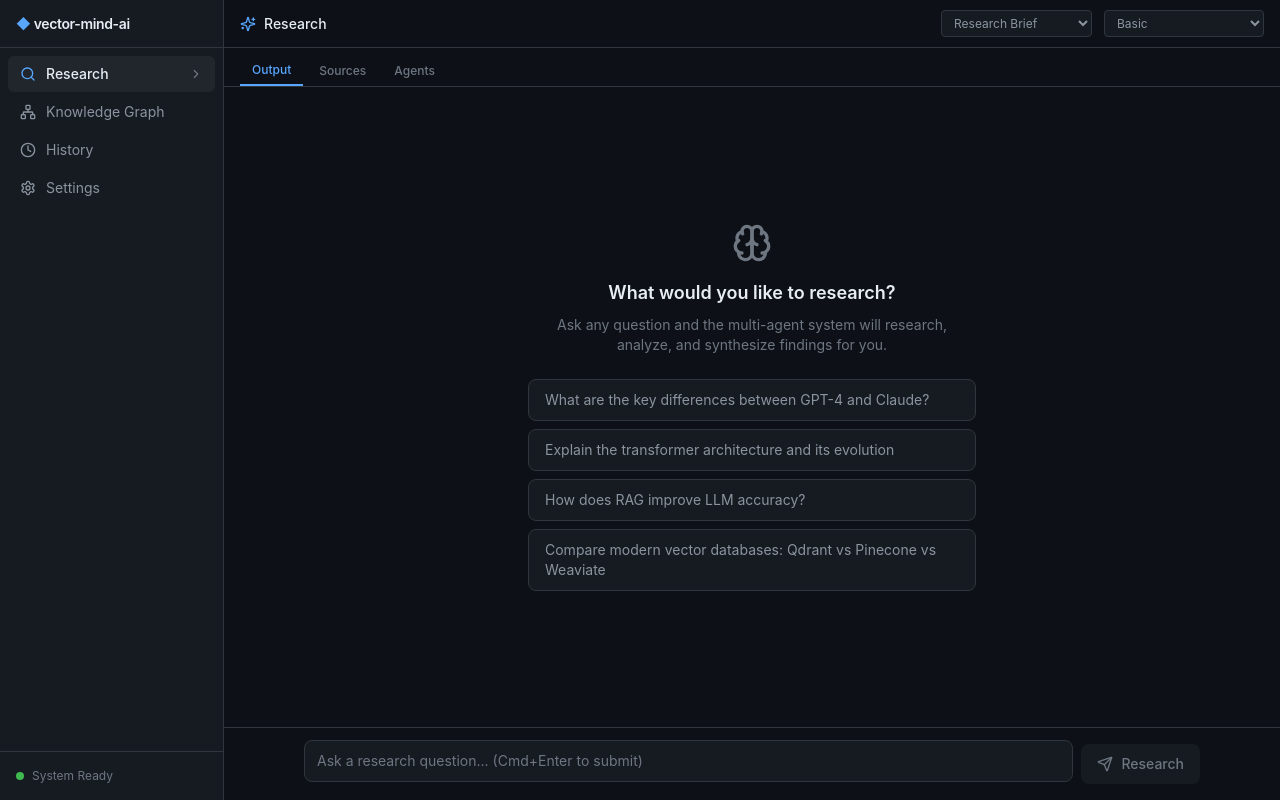
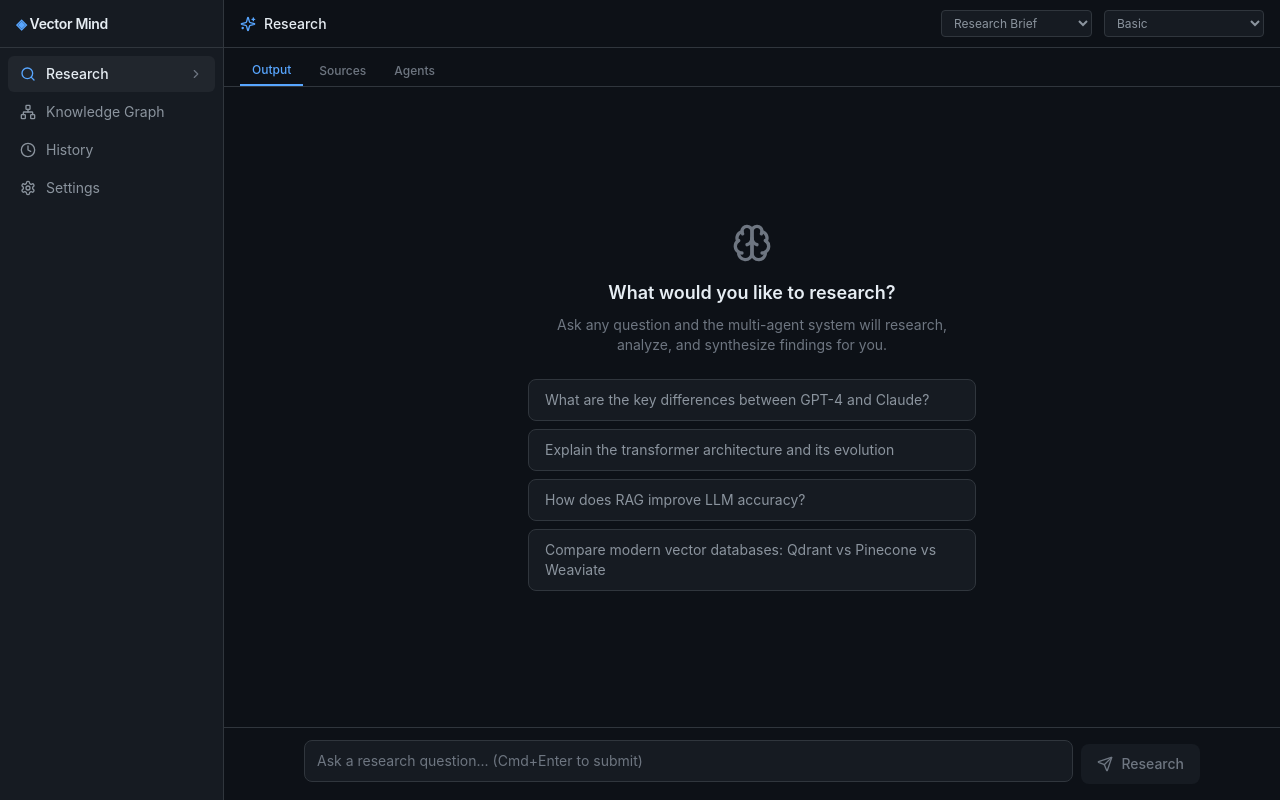
Before and after one commit to C0deRhin0/vector-mind-ai, a React (Vite) app in the folder codebase/frontend/: page / in a window 1280 px wide. Built offline with nearby package versions, Linux system fonts and the light colour scheme.

Commit message:
refactor(layout): rebrand sidebar to "Vector Mind" and remove decorative footer

```diff
--- a/codebase/frontend/src/components/Layout.jsx
+++ b/codebase/frontend/src/components/Layout.jsx
@@ -16,7 +16,7 @@ export default function Layout({ children, currentPage, onNavigate, pages }) {
         {/* Brand */}
         <div className="h-12 flex items-center px-4 border-b border-surface-border">
           <span className="text-sm font-semibold text-text-primary tracking-tight">
-            <span className="text-accent-blue">◆</span> vector-mind-ai
+            <span className="text-accent-blue">◈</span> Vector Mind
           </span>
         </div>
 
@@ -45,13 +45,7 @@ export default function Layout({ children, currentPage, onNavigate, pages }) {
           })}
         </nav>
 
-        {/* Footer */}
-        <div className="p-4 border-t border-surface-border">
-          <div className="flex items-center gap-2 text-xs text-text-muted">
-            <span className="w-2 h-2 rounded-full bg-accent-green" />
-            System Ready
-          </div>
-        </div>
+        {/* Footer spacer */}
       </aside>
 
       {/* ─── Main Content ────────────────────────────── */}
```
